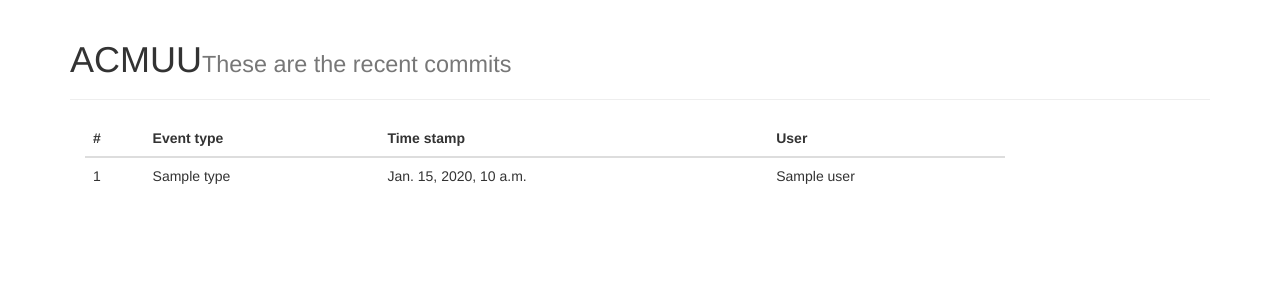
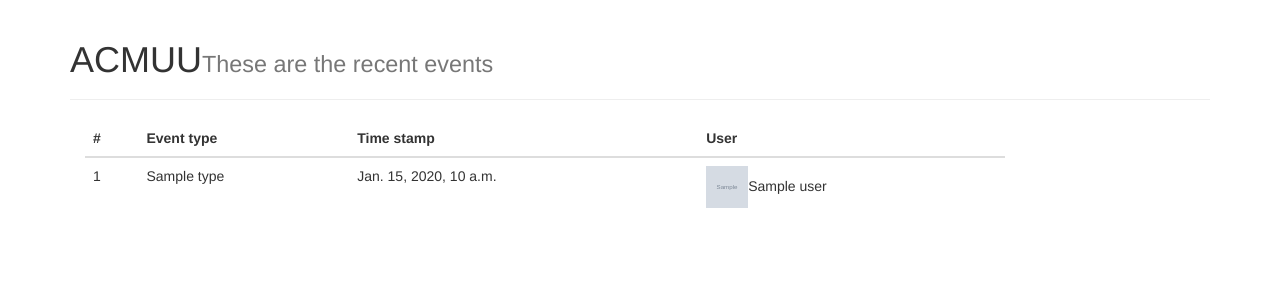
Before and after one commit to aveminus/hackathon, a Django app: template acmuu/templates/acmuu/details.html in a window 1280 px wide. Shown: the top 300 px of the page. Run offline with Django 3.2, Linux system fonts and the light colour scheme; the template is opened without the code that fills it: most values are stand-ins (such as "Sample title", 1, 10 or a date in 2020); grey boxes marked "Sample" are stand-in pictures; some libraries are stand-ins or nearby versions.

Commit message:
fix image

```diff
--- a/acmuu/templates/acmuu/details.html
+++ b/acmuu/templates/acmuu/details.html
@@ -21,7 +21,7 @@
 {% block content %}
 <div class="container theme-showcase" role="main">
     <div class="page-header">
-      <h1>ACMUU<small>These are the recent commits</small></h1>
+      <h1>ACMUU<small>These are the recent events</small></h1>
     </div>
 
     <div class="col-md-10">
@@ -42,7 +42,7 @@
                 <td>{{ forloop.counter }}</td>
                   <td>{{ data.type }}</td>
                 <td>{{ data.time }}</td>
-                              <td>{{ data.user }}</td>
+                  <td><img src="{{ data.avatar }}" height="42" width="42">{{ data.user }}</td>
 
               </tr>
     {% endfor %}
--- a/acmuu/views.py
+++ b/acmuu/views.py
@@ -26,6 +26,7 @@ def add_repo(request):
 
 def detail(request, username, repo):
     url = "https://api.github.com/repos/kikofernandez/hackathon/events"
+    # url = "https://api.github.com/repos/active-objects/2015-active-objects-survey/events"
     data = json.load(urllib2.urlopen(url))
     list_details = []
     for i in range(10):
@@ -35,9 +36,11 @@ def detail(request, username, repo):
             type = detail['type']
             time = detail['created_at']
             user = detail['actor']['login']
+            avatar = detail['actor']['avatar_url']
             list_details.append({'type': type,
                                  'time': time,
-                                 'user': user
+                                 'user': user,
+                                 'avatar': avatar
                                  })
         except:
             None
```
